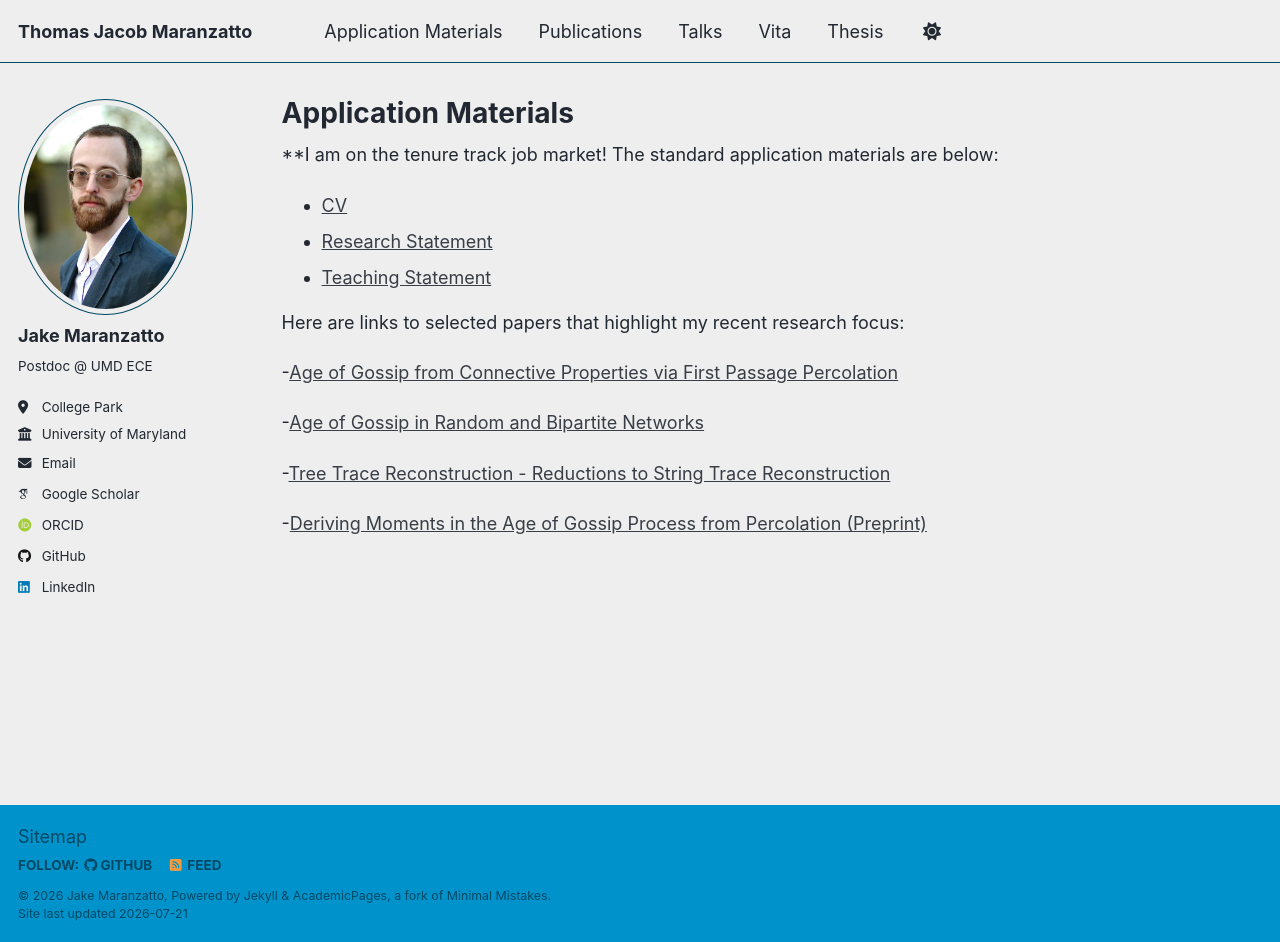
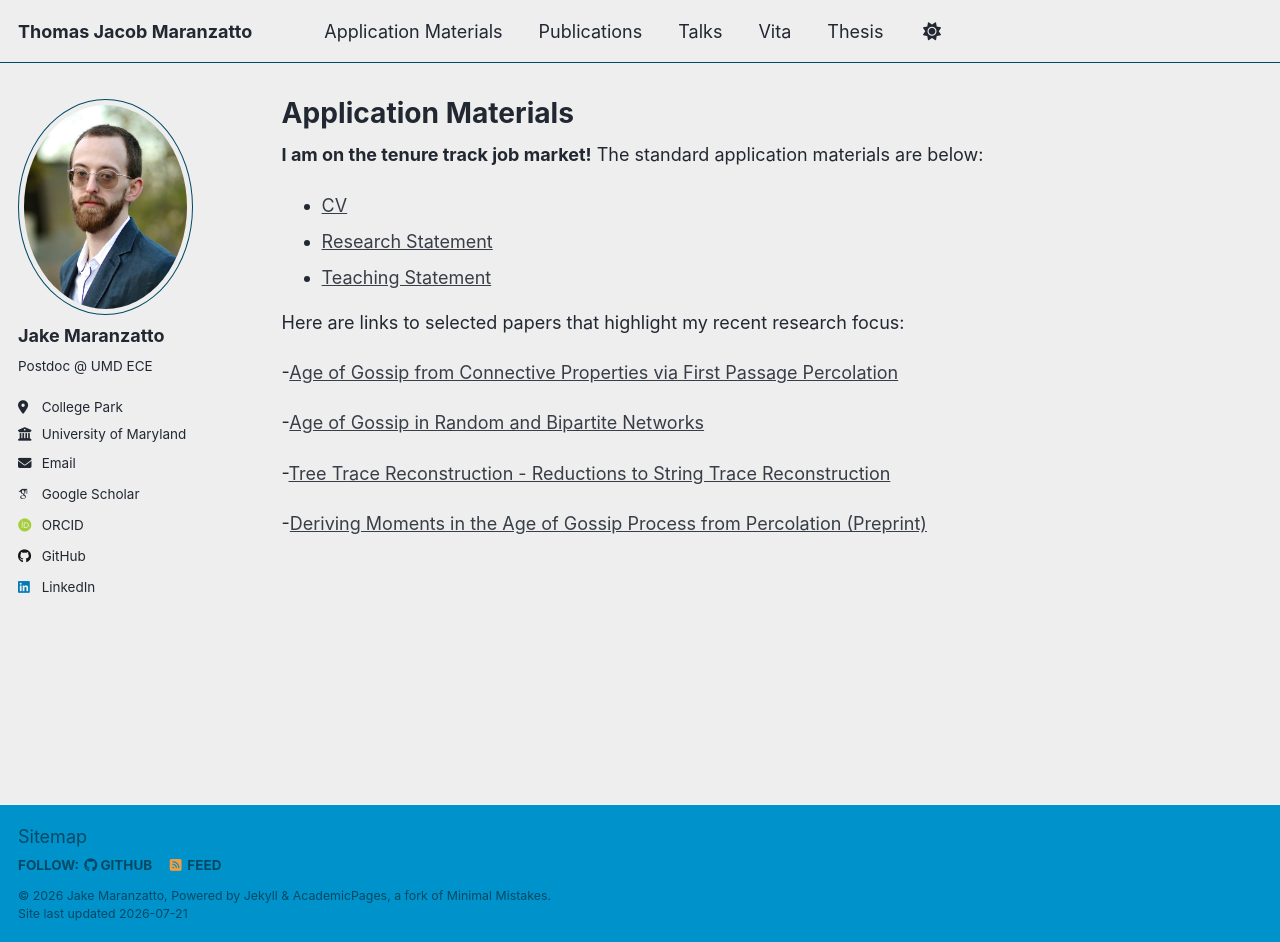
Before and after one commit to TMaranzatto/TMaranzatto.github.io, a Jekyll site: the page built from _pages/application-materials.md, in a window 1280 px wide and 942 px high. Built offline with Jekyll 4.4.1, drawn with Linux system fonts in a browser that asks for light colours; some web fonts are replaced; a script that is not in the unit is left out.

```diff
--- a/_pages/application-materials.md
+++ b/_pages/application-materials.md
@@ -2,7 +2,7 @@
 permalink: /application-materials/
 title: "Application Materials"
 ---
-**I am on the tenure track job market! The standard application materials are below:
+**I am on the tenure track job market!** The standard application materials are below:
 
 - [CV](/files/CV.pdf)
 - [Research Statement](/files/research-statement.pdf)
```
